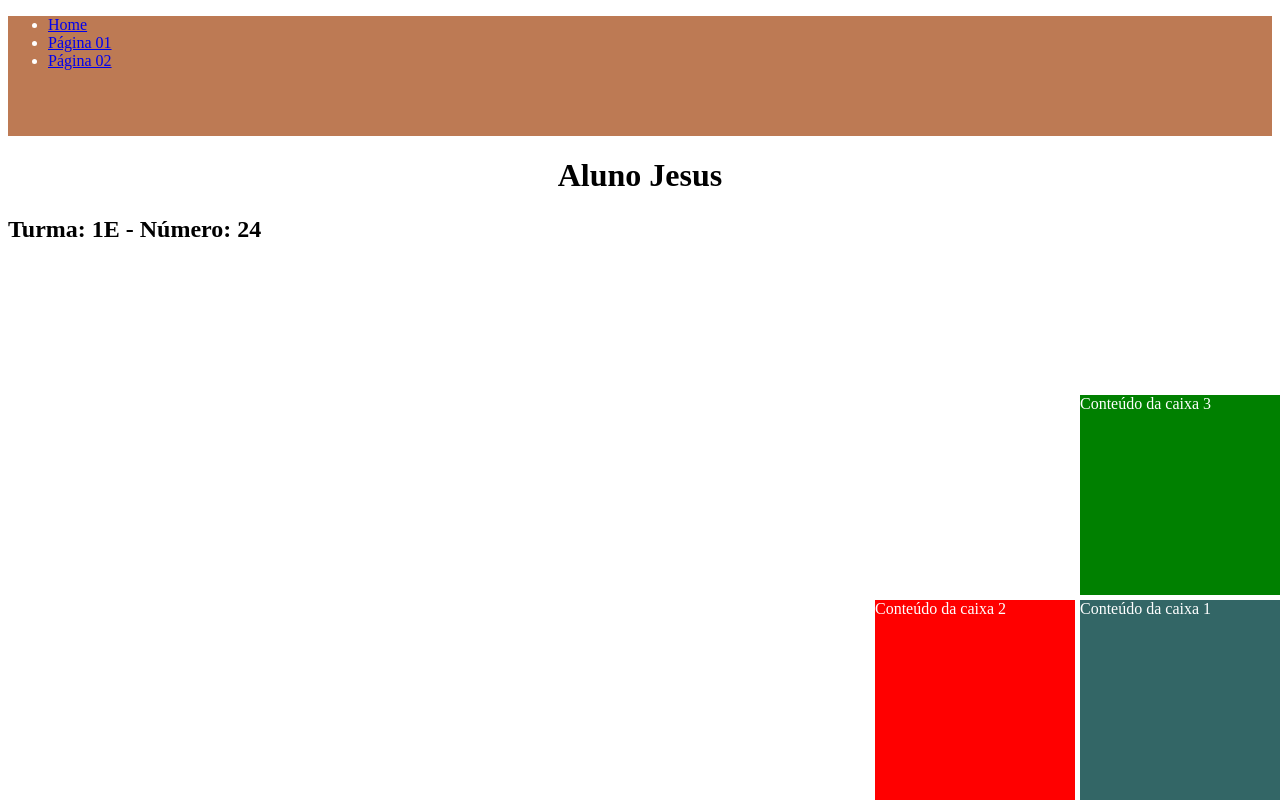
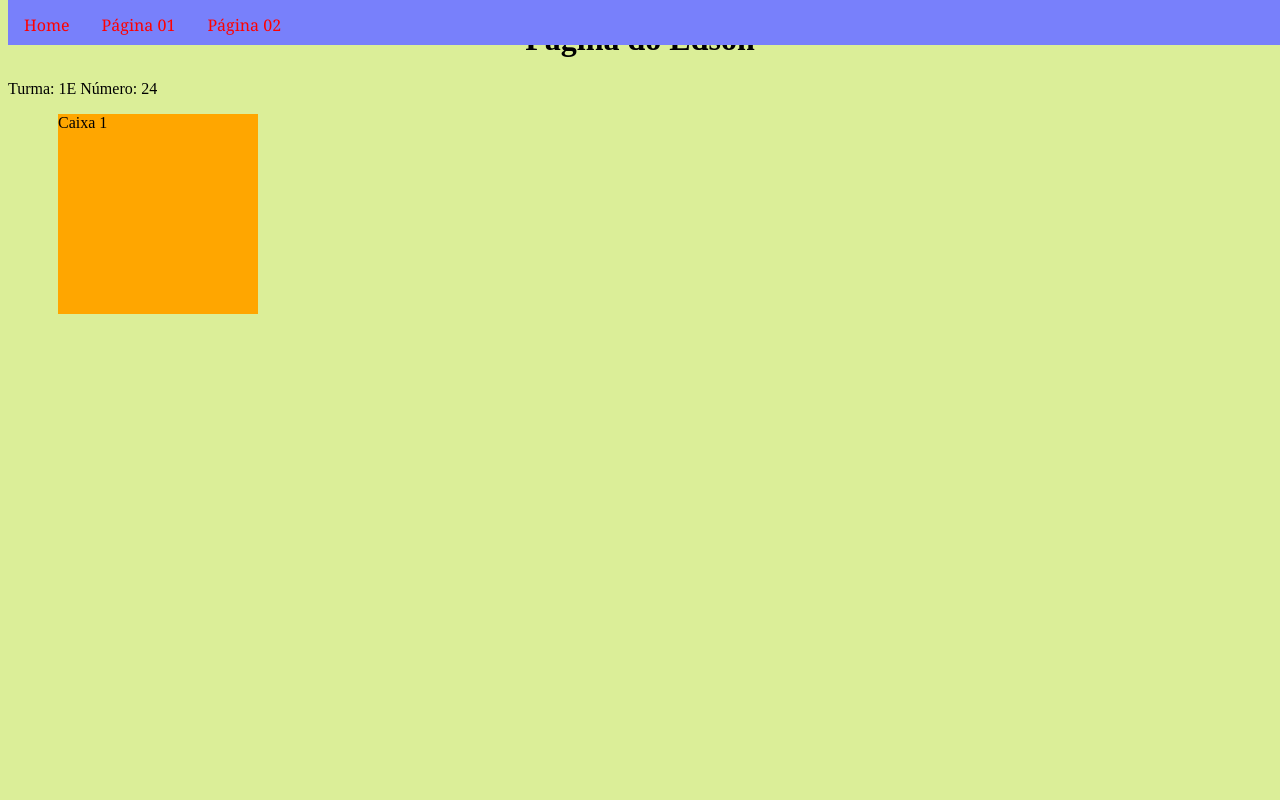
Before and after one commit to JuanDaQuebrada/primeiroe_2t, a plain HTML site: page index.html in a window 1280 px wide. Drawn offline with Linux system fonts and the light colour scheme.

Commit message:
Add files via upload

```diff
--- a/estilo.css
+++ b/estilo.css
@@ -1,43 +1,45 @@
 body {
-  background: #FFFFFF;
+  background: rgb(219, 238, 152);
 }
 h1 {
   text-align: center;
 }
+/*
+  position: absolute;
+  position: fixed;
+  position: sticky;
+*/
 .caixa1 {
-    position: absolute;
-    background: #336666;
-    color: #FFFFFF;
-    width: 200px;
-    height: 200px;
-    right: 0;
-    bottom: 0;
-}
-
-.caixa2 {
-    position: absolute;
-    background: red;
-    color: #FFFFFF;
-    width: 200px;
-    height: 200px;
-    right: 205px;
-    bottom: 0;
-}
-
-.caixa3 {
-    position: absolute;
-    background: green;
-    color: #FFFFFF;
-    width: 200px;
-    height: 200px;
-    right: 0;
-    bottom: 205px;
+  position: relative;
+  width: 200px;
+  height: 200px;
+  background: rgb(255, 166, 0);
+  left: 50px;
 }
 .menuPrincipal {
-   position: relative;
-   background: rgb(189, 122, 84);
-   width: 100%;
-   height: 120px;
-   top: 0;
-   color: rgb(255, 255, 255);
+  position: absolute;
+  background: rgb(120, 128, 251);
+  width: 100%;
+  height: 45px;
+  top: 0;
 }
+nav ul {
+  list-style-type: none;
+  margin: 0;
+  padding: 0;
+  overflow: 0;
+}
+li {
+  float: left;
+}
+li a {
+  display: block;
+  color: rgb(255, 0, 0);
+  text-align: center;
+  padding: 14px 16px;
+  text-decoration: none;
+  font-family: Georgia, 'Times New Roman', Times, serif;
+}
+li a:hover {
+  background: rgba(255, 202, 57, 0.589);
+}
--- a/index.html
+++ b/index.html
@@ -1,11 +1,14 @@
 <!DOCTYPE html>
 <html lang="pt-br" dir="ltr">
+
   <head>
     <meta charset="utf-8">
-    <title>Aula Primeiro E</title>
+    <title>Aluno Juan</title>
     <link rel="stylesheet" href="estilo.css">
   </head>
+
   <body>
+
     <div class="menuPrincipal">
       <nav>
         <ul>
@@ -16,21 +19,13 @@
       </nav>
     </div>
 
-
-    <h1>Aluno Jesus</h1>
-    <h2>Turma: 1E  - Número: 24</h2>
+    <h1>Página do Edson</h1>
+    <p>Turma: 1E      Número: 24</p>
 
     <div class="caixa1">
-      Conteúdo da caixa 1
-    </div>
-
-    <div class="caixa2">
-      Conteúdo da caixa 2
-    </div>
-
-    <div class="caixa3">
-      Conteúdo da caixa 3
+      Caixa 1
     </div>
 
   </body>
+
 </html>
```
Also changed, not shown: pagina01.html (+9 -1 lines), pagina02.html (+9 -1 lines), 2 other files. Lines whose indentation alone changed are shown as unchanged.
